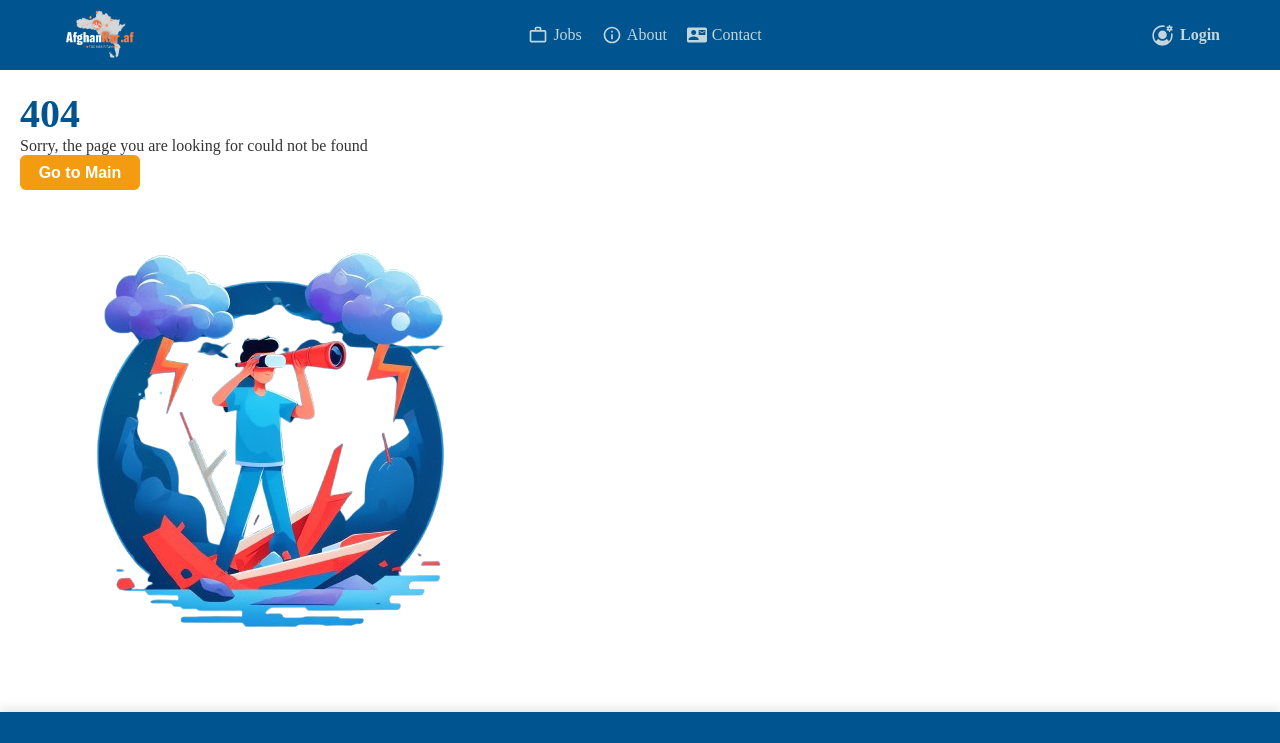
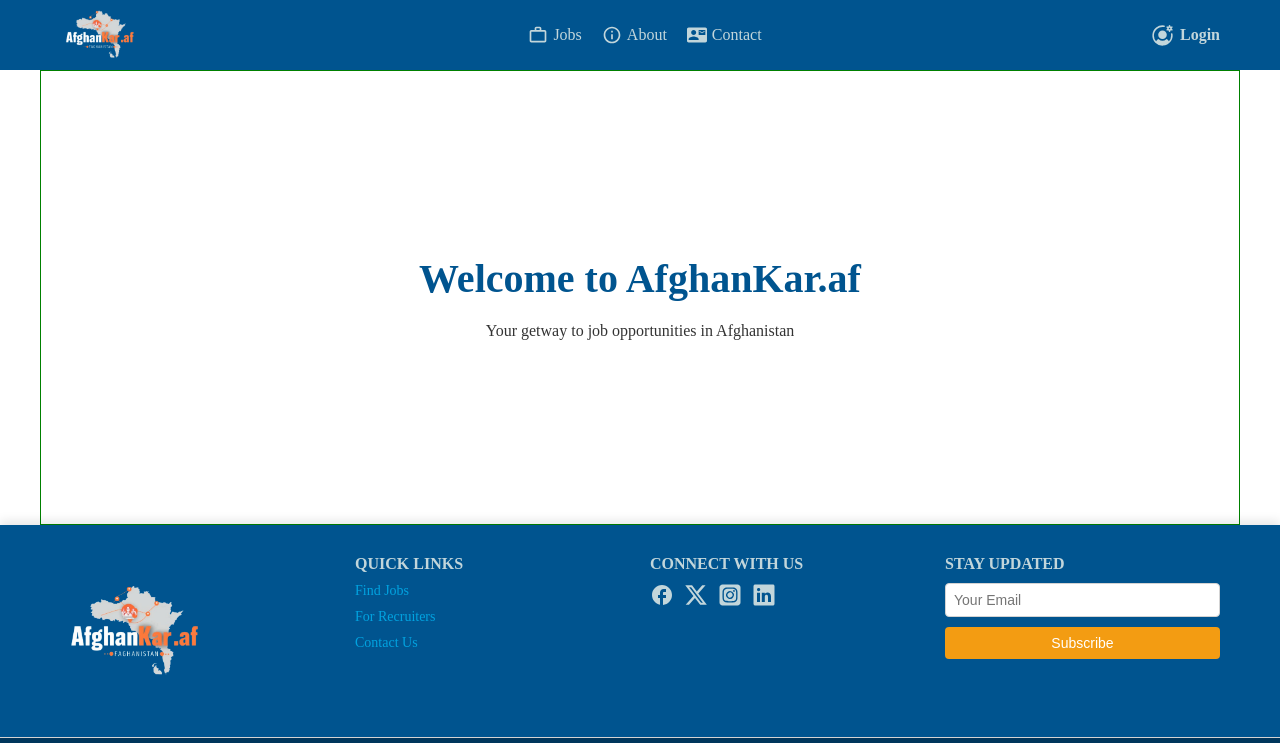
Before and after one commit to Naeemi7/AfghanKar.af, a React (Vite) app in the folder client/: page / in a window 1280 px wide. Shown: the top 743 px of the page. Built offline with nearby package versions, Linux system fonts and the light colour scheme.

Commit message:
home page basic design has been created

```diff
--- a/client/src/App.jsx
+++ b/client/src/App.jsx
@@ -8,13 +8,9 @@ import NotFoundPage from "@pages/not-found-page/NotFoundPage";
 import JobSeekerLogin from "@auth/job-seeker-login/JobSeekerLogin";
 import RecruiterLogin from "@auth/recruiter-login/RecruiterLogin";
 import RegistrationPage from "@pages/registeration-page/RegistrationPage";
+import HomePage from "@pages/home/HomePage";
 import JobSeekerRegistration from "@auth/job-seeker-registration/JobSeekerRegistration";
 import RecruiterRegistration from "@auth/recruiter-registration/RecruiterRegisteration";
-// import LandingPage from "@pages/landing-page/LandingPage";
-// import Dashboard from "@pages/dashboard/Dashboard";
-// import HomePage from "@pages/home/HomePage";
-// import MainLayout from "@layouts/MainLayout";
-// import BasicLayout from "@layouts/BasicLayout";
 
 export default function App() {
   return (
@@ -23,9 +19,7 @@ export default function App() {
         <Navbar />
         <main className="app-content">
           <Routes>
-            {/* <Route path="/" element={<LandingPage />} />
-            <Route path="/home" element={<HomePage />} />
-            <Route path="/dashboard" element={<Dashboard />} /> */}
+            <Route path="/" element={<HomePage />} />
             <Route path="/job-seeker-login" element={<JobSeekerLogin />} />
             <Route path="/recruiter-login" element={<RecruiterLogin />} />
             <Route path="/registration" element={<RegistrationPage />} />
--- /dev/null
+++ b/client/src/pages/home/HomePage.jsx
@@ -0,0 +1,10 @@
+import "@styles/pages/home.scss";
+
+export default function HomePage() {
+  return (
+    <div className="home-page-container">
+      <h1>Welcome to AfghanKar.af</h1>
+      <p>Your getway to job opportunities in Afghanistan</p>
+    </div>
+  );
+}
--- a/client/src/styles/layouts/App.scss
+++ b/client/src/styles/layouts/App.scss
@@ -8,6 +8,8 @@
 }
 
 .app-content {
+  @include common-layout-template;
   padding: 2rem;
   background-color: $background-color;
+  border: 1px solid green;
 }
--- /dev/null
+++ b/client/src/styles/pages/home.scss
@@ -0,0 +1,11 @@
+@import "@/styles/abstracts/variables";
+@import "@/styles/abstracts/mixin";
+
+.home-page-container {
+  height: 100%;
+  display: flex;
+  flex-direction: column;
+  gap: 2rem;
+  align-items: center;
+  justify-content: center;
+}
```
